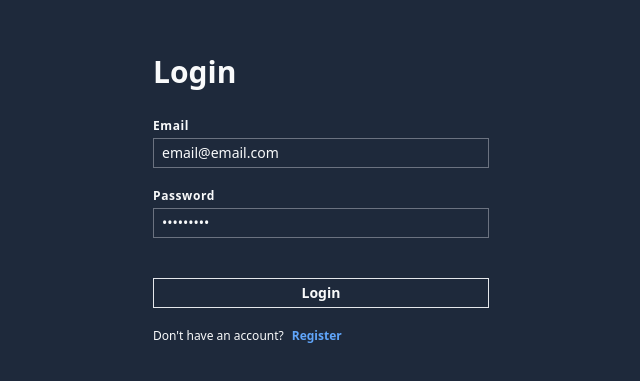
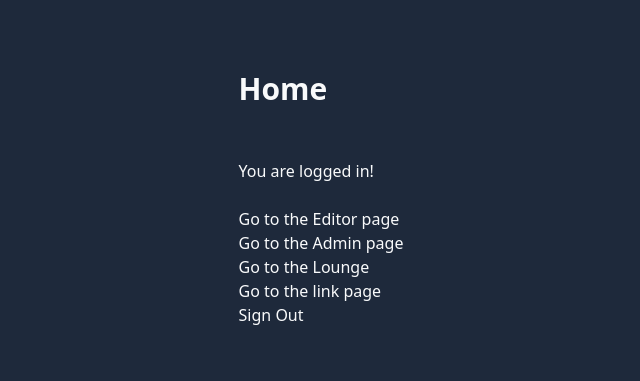
Before and after one commit to r-ILIASS/react_auth, a React (Vite) app: page / in a window 1280 px wide. Shown: the part 201-582 px from the top of the page, without its empty margins (319-959 px from the left). Built offline with nearby package versions, Linux system fonts and the light colour scheme.

Commit message:
routing scaffolding

```diff
--- a/package.json
+++ b/package.json
@@ -11,7 +11,8 @@
   "dependencies": {
     "axios": "^0.27.2",
     "react": "^18.2.0",
-    "react-dom": "^18.2.0"
+    "react-dom": "^18.2.0",
+    "react-router-dom": "^6.4.0"
   },
   "devDependencies": {
     "@types/react": "^18.0.17",
--- a/src/App.jsx
+++ b/src/App.jsx
@@ -1,12 +1,37 @@
-// import Register from "./components/Register";
+import { Routes, Route } from "react-router-dom";
+
+import Layout from "./components/Layout";
+import Register from "./components/Register";
 import Login from "./components/Login";
+import LinkPage from "./components/LinkPage";
+import Unauthorized from "./components/Unauthorized";
+import Home from "./components/Home";
+import Editor from "./components/Editor";
+import Admin from "./components/Admin";
+import Lounge from "./components/Lounge";
+import Missing from "./components/Missing";
 
 const App = () => {
-  return (
-    <main>
-      <Login />
-    </main>
-  )
-}
+    return (
+        <Routes>
+            <Route path="/" element={<Layout />}>
+                {/* public routes */}
+                <Route path="login" element={<Login />} />
+                <Route path="register" element={<Register />} />
+                <Route path="linkpage" element={<LinkPage />} />
+                <Route path="unauthorized" element={<Unauthorized />} />
 
-export default App
+                {/* we want to protect these routes */}
+                <Route path="/" element={<Home />} />
+                <Route path="editor" element={<Editor />} />
+                <Route path="admin" element={<Admin />} />
+                <Route path="lounge" element={<Lounge />} />
+
+                {/* catch all */}
+                <Route path="*" element={<Missing />} />
+            </Route>
+        </Routes>
+    );
+};
+
+export default App;
--- /dev/null
+++ b/src/components/Admin.jsx
@@ -0,0 +1,16 @@
+import { Link } from "react-router-dom"
+
+const Admin = () => {
+    return (
+        <section>
+            <h1>Admins Page</h1>
+            <br />
+            <p>You must have been assigned an Admin role.</p>
+            <div className="flexGrow">
+                <Link to="/">Home</Link>
+            </div>
+        </section>
+    )
+}
+
+export default Admin
--- /dev/null
+++ b/src/components/Editor.jsx
@@ -0,0 +1,16 @@
+import { Link } from "react-router-dom"
+
+const Editor = () => {
+    return (
+        <section>
+            <h1>Editors Page</h1>
+            <br />
+            <p>You must have been assigned an Editor role.</p>
+            <div className="flex-grow">
+                <Link to="/">Home</Link>
+            </div>
+        </section>
+    )
+}
+
+export default Editor
--- /dev/null
+++ b/src/components/Home.jsx
@@ -0,0 +1,24 @@
+import { Link } from "react-router-dom";
+
+const Home = () => {
+    return (
+        <section>
+            <h1>Home</h1>
+            <br />
+            <p>You are logged in!</p>
+            <br />
+            <Link to="/editor">Go to the Editor page</Link>
+            <br />
+            <Link to="/admin">Go to the Admin page</Link>
+            <br />
+            <Link to="/lounge">Go to the Lounge</Link>
+            <br />
+            <Link to="/linkpage">Go to the link page</Link>
+            <div className="flex-grow">
+                <button>Sign Out</button>
+            </div>
+        </section>
+    );
+};
+
+export default Home;
--- /dev/null
+++ b/src/components/Layout.jsx
@@ -0,0 +1,11 @@
+import { Outlet } from "react-router-dom";
+
+const Layout = () => {
+    return (
+        <main>
+            <Outlet />
+        </main>
+    );
+};
+
+export default Layout;
--- /dev/null
+++ b/src/components/LinkPage.jsx
@@ -0,0 +1,24 @@
+import { Link } from "react-router-dom";
+
+const LinkPage = () => {
+    return (
+        <section>
+            <h1>Links</h1>
+            <br />
+            <h2>Public</h2>
+            <div className="flex flex-col">
+                <Link to="/login">Login</Link>
+                <Link to="/register">Register</Link>
+            </div>
+            <br />
+            <h2>Private</h2>
+            <div className="flex flex-col">
+                <Link to="/">Home</Link>
+                <Link to="/editor">Editors Page</Link>
+                <Link to="/admin">Admin Page</Link>
+            </div>
+        </section>
+    );
+};
+
+export default LinkPage;
--- /dev/null
+++ b/src/components/Lounge.jsx
@@ -0,0 +1,16 @@
+import { Link } from "react-router-dom";
+
+const Lounge = () => {
+    return (
+        <section>
+            <h1>The Lounge</h1>
+            <br />
+            <p>Admins and Editors can hang out here.</p>
+            <div className="flex-grow">
+                <Link to="/">Home</Link>
+            </div>
+        </section>
+    );
+};
+
+export default Lounge;
--- /dev/null
+++ b/src/components/Missing.jsx
@@ -0,0 +1,9 @@
+import React from 'react'
+
+const Missing = () => {
+  return (
+    <div>Missing</div>
+  )
+}
+
+export default Missing
--- /dev/null
+++ b/src/components/Unauthorized.jsx
@@ -0,0 +1,9 @@
+import React from 'react'
+
+const Unauthorized = () => {
+  return (
+    <div>Unauthorized</div>
+  )
+}
+
+export default Unauthorized
--- a/src/index.css
+++ b/src/index.css
@@ -12,6 +12,10 @@ main {
 
 h1 {
     @apply text-3xl font-bold mb-7;
+}
+
+h2 {
+    @apply text-xl font-bold mb-2;
 }
 
 /* -- FORM STYLES */
--- a/src/main.jsx
+++ b/src/main.jsx
@@ -1,13 +1,19 @@
 import React from "react";
 import ReactDOM from "react-dom/client";
+import { AuthProvider } from "./context/authProvider";
+import { BrowserRouter, Routes, Route } from "react-router-dom";
 import App from "./App";
-import { AuthProvider } from "./context/authProvider";
+
 import "./index.css";
 
 ReactDOM.createRoot(document.getElementById("root")).render(
     <React.StrictMode>
-        <AuthProvider>
-            <App />
-        </AuthProvider>
+        <BrowserRouter>
+            <AuthProvider>
+                <Routes>
+                    <Route path="/*" element={<App />} />
+                </Routes>
+            </AuthProvider>
+        </BrowserRouter>
     </React.StrictMode>
 );
```
Also changed, not shown: 1 other file (tests, documents, lock files or other folders).
